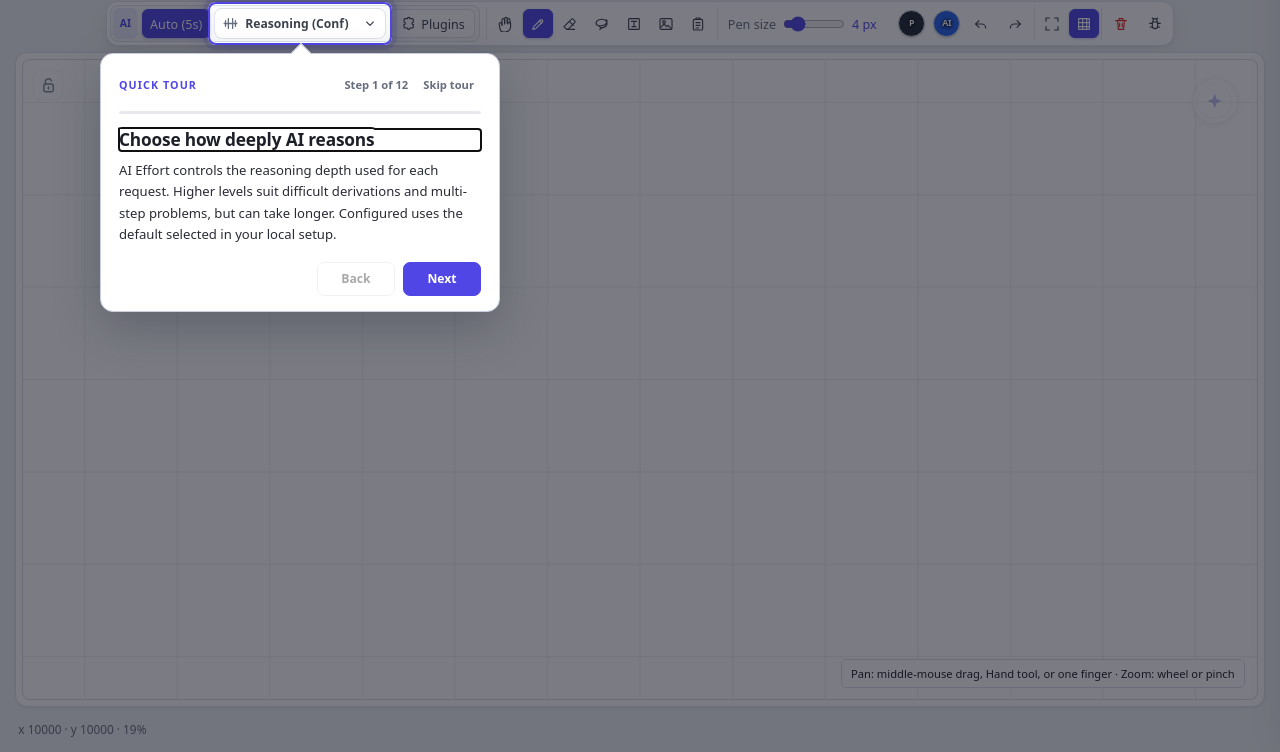
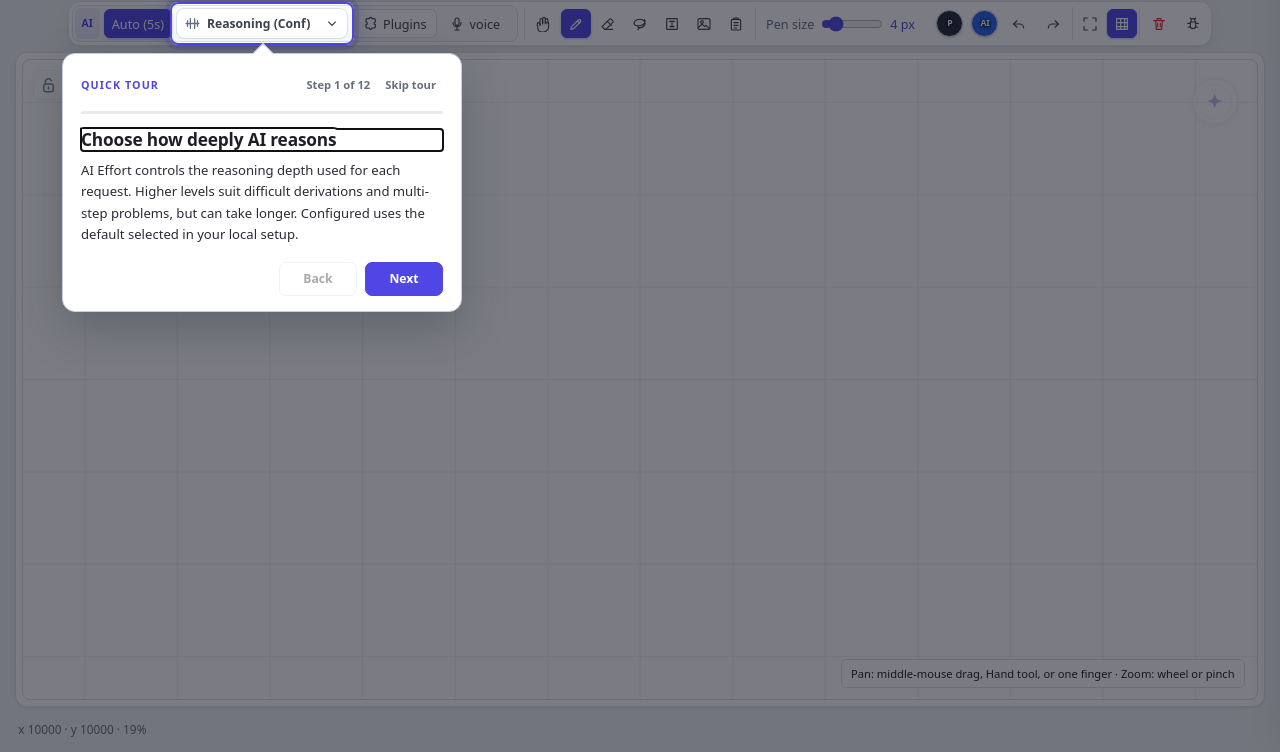
Before and after one commit to hridyanshuucsd/CoInk, a website: page public/index.html in a window 1280 px wide. Shown: the part 48-800 px from the top of the page. Drawn offline with nearby package versions, Linux system fonts and the light colour scheme; no server answers.

Commit message:
Add voice tutor control

```diff
--- a/public/index.html
+++ b/public/index.html
@@ -97,6 +97,12 @@
             <button id="pluginButton" class="plugin-trigger" type="button" aria-haspopup="dialog" aria-expanded="false" aria-controls="pluginPopover" data-i18n-aria="plugins" aria-label="Plugins" data-i18n-title="plugins" title="Plugins">
               <svg viewBox="0 0 24 24" aria-hidden="true"><path d="M8 4h3a2 2 0 1 1 4 0h3a2 2 0 0 1 2 2v3a2 2 0 1 0 0 4v3a2 2 0 0 1-2 2h-3a2 2 0 1 1-4 0H8a2 2 0 0 1-2-2v-3a2 2 0 1 0 0-4V6a2 2 0 0 1 2-2Z"/></svg>
               <span data-i18n="plugins">Plugins</span>
+            </button>
+          </div>
+          <div id="voiceControl" class="voice-control">
+            <button id="voiceTutorBtn" class="voice-tutor-trigger" type="button" aria-pressed="false" data-i18n-aria="voiceTutor" aria-label="Start voice tutor" data-i18n-title="voiceTutor" title="Start voice tutor">
+              <svg viewBox="0 0 24 24" aria-hidden="true"><rect x="9" y="3" width="6" height="11" rx="3"/><path d="M6 10a6 6 0 0 0 12 0M12 16v5M9 21h6"/></svg>
+              <span data-i18n="voice">Voice</span><i id="voiceLevel" aria-hidden="true"></i>
             </button>
           </div>
           </div>
@@ -626,6 +632,7 @@
       </div>
     </section>
   </div>
+  <audio id="voiceTutorAudio" hidden></audio>
   <script src="/api/config.js"></script>
   <script src="locales/zh.js"></script>
   <script src="draw.js"></script>
```
